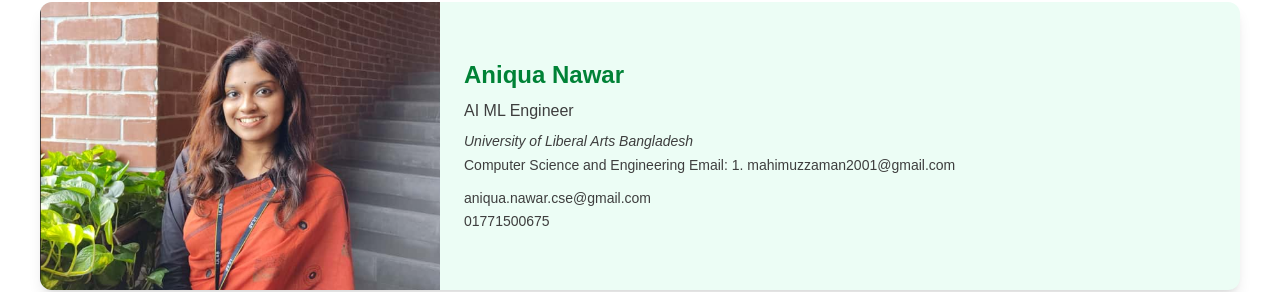
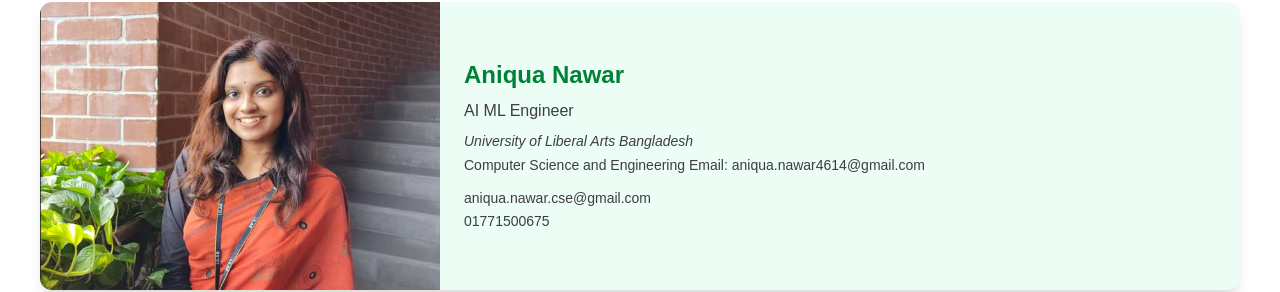
Before and after one commit to Imteazhossen/Care-Leaf-Frontend, a React (Vite) app: page /about in a window 1280 px wide. Shown: the part 1271-1563 px from the top of the page. Built offline with nearby package versions, Linux system fonts and the light colour scheme.

Commit message:
changed email
Signed-off-by: ImteazHossen <imteaz693@gmail.com>

```diff
--- a/src/Pages/About.jsx
+++ b/src/Pages/About.jsx
@@ -23,7 +23,7 @@ const teamMembers = [
     name: "Aniqua Nawar",
     role: "AI ML Engineer",
     university: "University of Liberal Arts Bangladesh",
-    field: "Computer Science and Engineering   Email:   1.  mahimuzzaman2001@gmail.com",
+    field: "Computer Science and Engineering   Email: aniqua.nawar4614@gmail.com",
     img: aniquaImg,
     email:
       "aniqua.nawar.cse@gmail.com",
```
